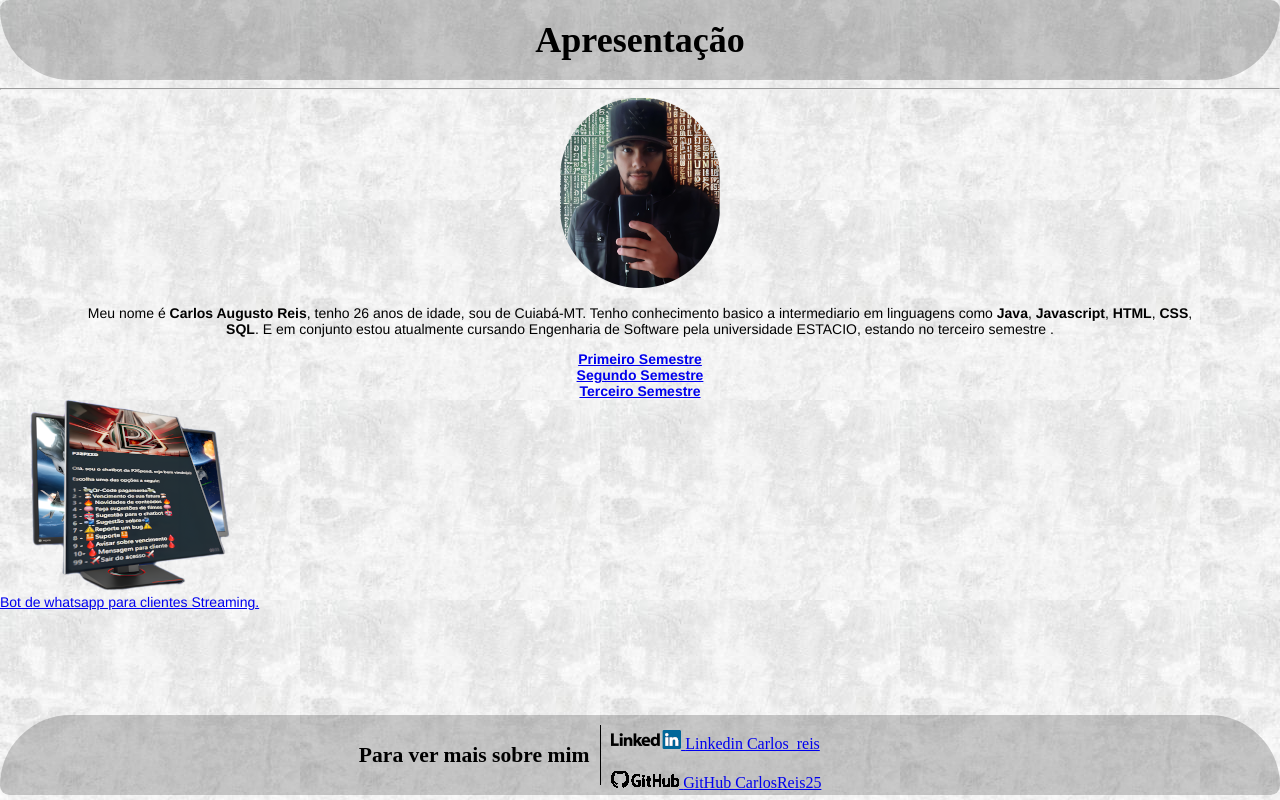
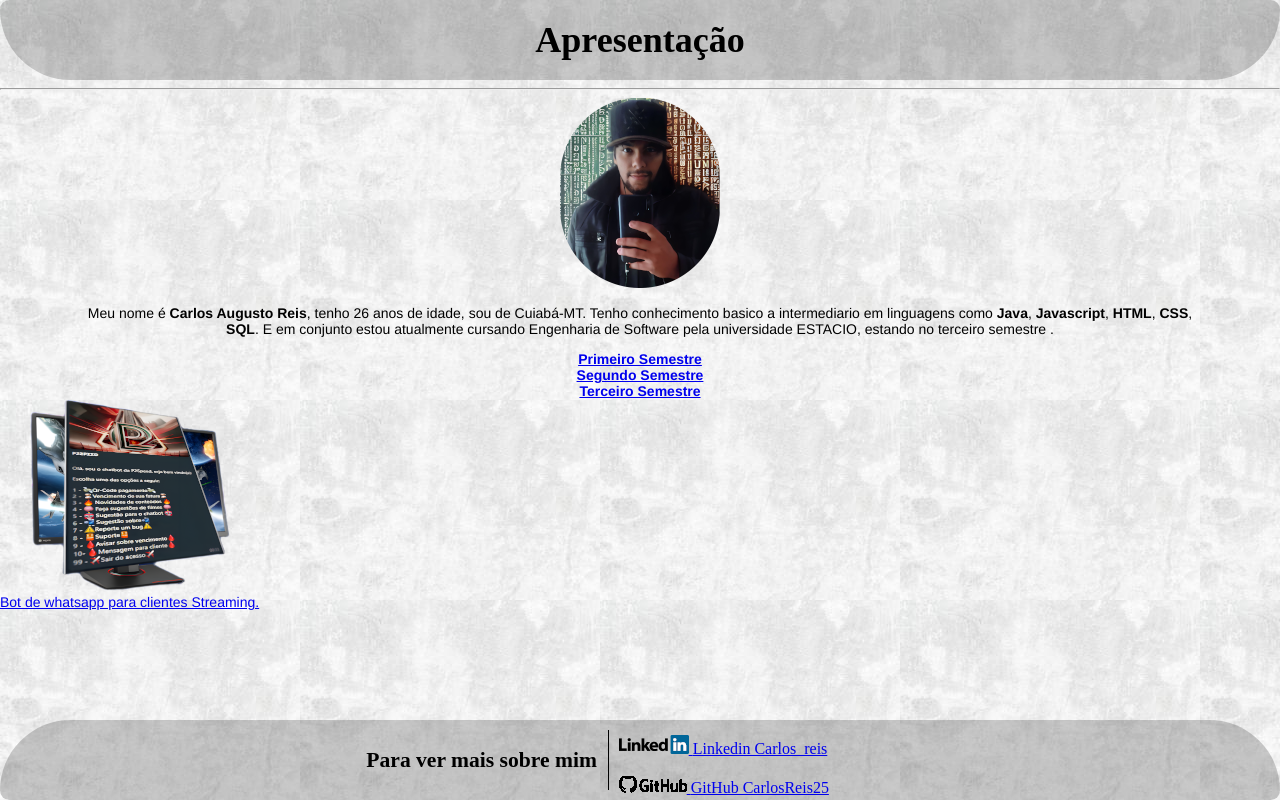
Before and after one commit to CarlosReis25/Apresentacao, a website: page index.html in a window 1280 px wide. Drawn offline with Linux system fonts and the light colour scheme.

Commit message:
Rodapé funcionando como deveria 3

```diff
--- a/index.css
+++ b/index.css
@@ -4,13 +4,9 @@ body {
     margin: 0;
     padding: 0;
 }
-html{
-    position: relative;
-    max-height: calc(100vh - 85px);
-}
 .conteiner{
     position: relative;
-    min-height: calc(100vh - 85px);
+    min-height: calc(100vh - 80px);
 }
 .topo-cabeçalho{
     display: flex;
@@ -25,7 +21,6 @@ html{
     border-bottom-left-radius: 300px;
 }
 .conteudo{
-    padding-bottom: 80px;
     text-align: center;
     font-family: Helvetica Neue, Helvetica, Arial, sans-serif;
     font-size: 14px;
@@ -36,7 +31,6 @@ html{
     margin-right: 5em;
     min-height: max-content;
 }
-
 .foto_Projetos{
     display: flex;
     height: 100;
@@ -48,18 +42,11 @@ html{
 .menu_Semestres{
     text-align: center;
 }
-.containerfooter{
-    display: flex;
-    justify-content: center;
-    min-height: 100;
-    position: relative;
-}
 .footer{
     background-color: rgba(0, 0, 0, 0.2);
     display: flex;
     justify-content: center;
-    padding-left: 10px;
-    flex-grow: 1;
+    padding-left: 25px;
     align-items: center;
     height: 80px;
     border-radius: 40px;
```
